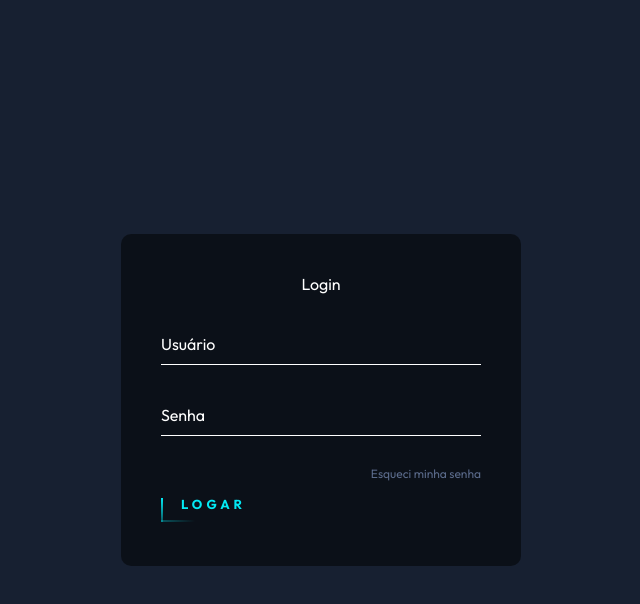
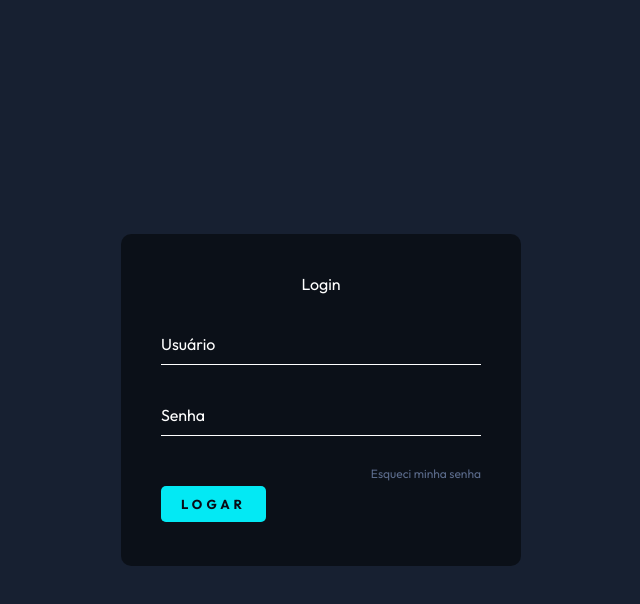
Before and after one commit to BrunoOura/new-template-teste, a plain HTML site: page index.html in a window 1280 px wide. In both pictures the pointer is over the link "LOGAR". Shown: the whole page, without its empty margins (319-959 px from the left). Drawn offline with Linux system fonts and the light colour scheme.

Commit message:
hover fixed

```diff
--- a/css/style.css
+++ b/css/style.css
@@ -98,7 +98,7 @@ body {
 
 }
 
-.btn__submit hover {
+.btn__submit:hover {
   background: #03e9f4;
   color: rgb(10, 11, 21);
   border-radius: 5px;
```
